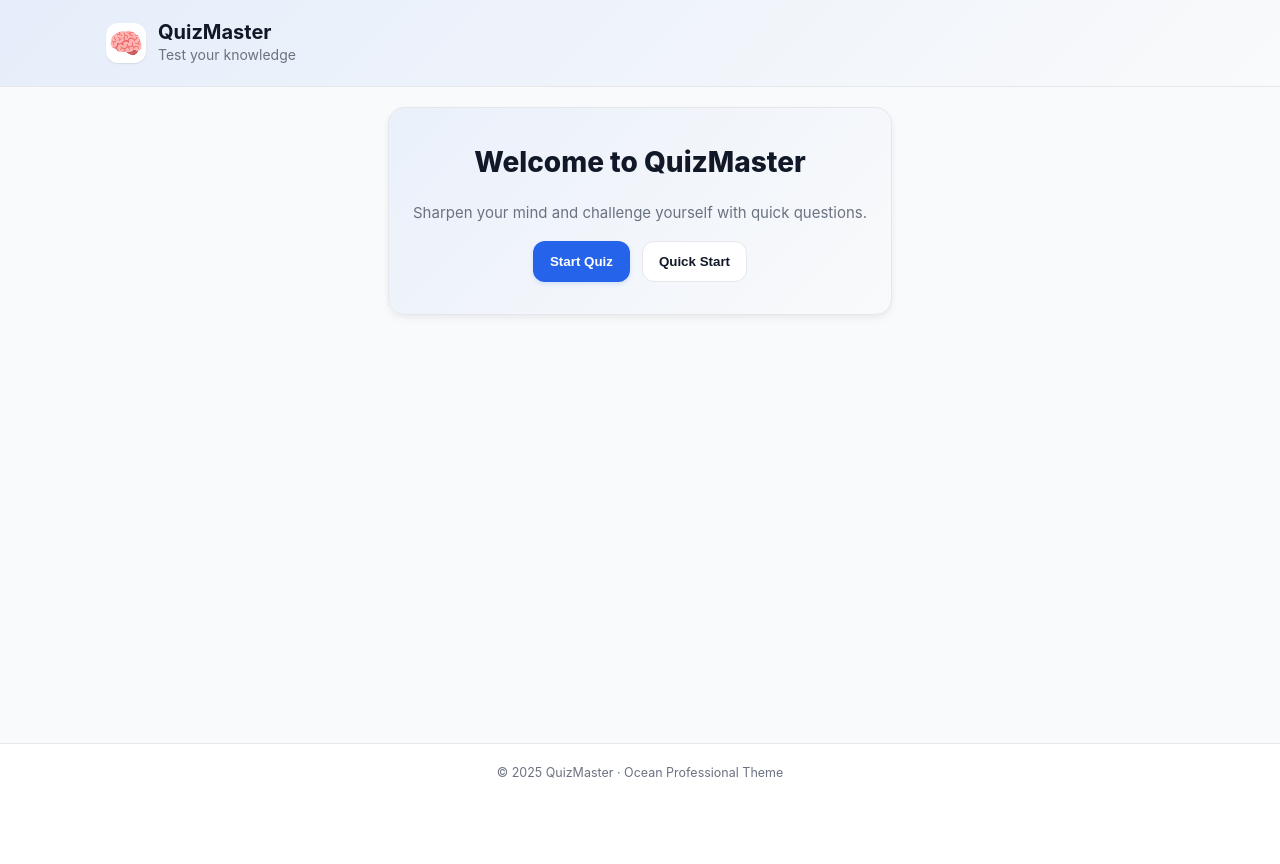
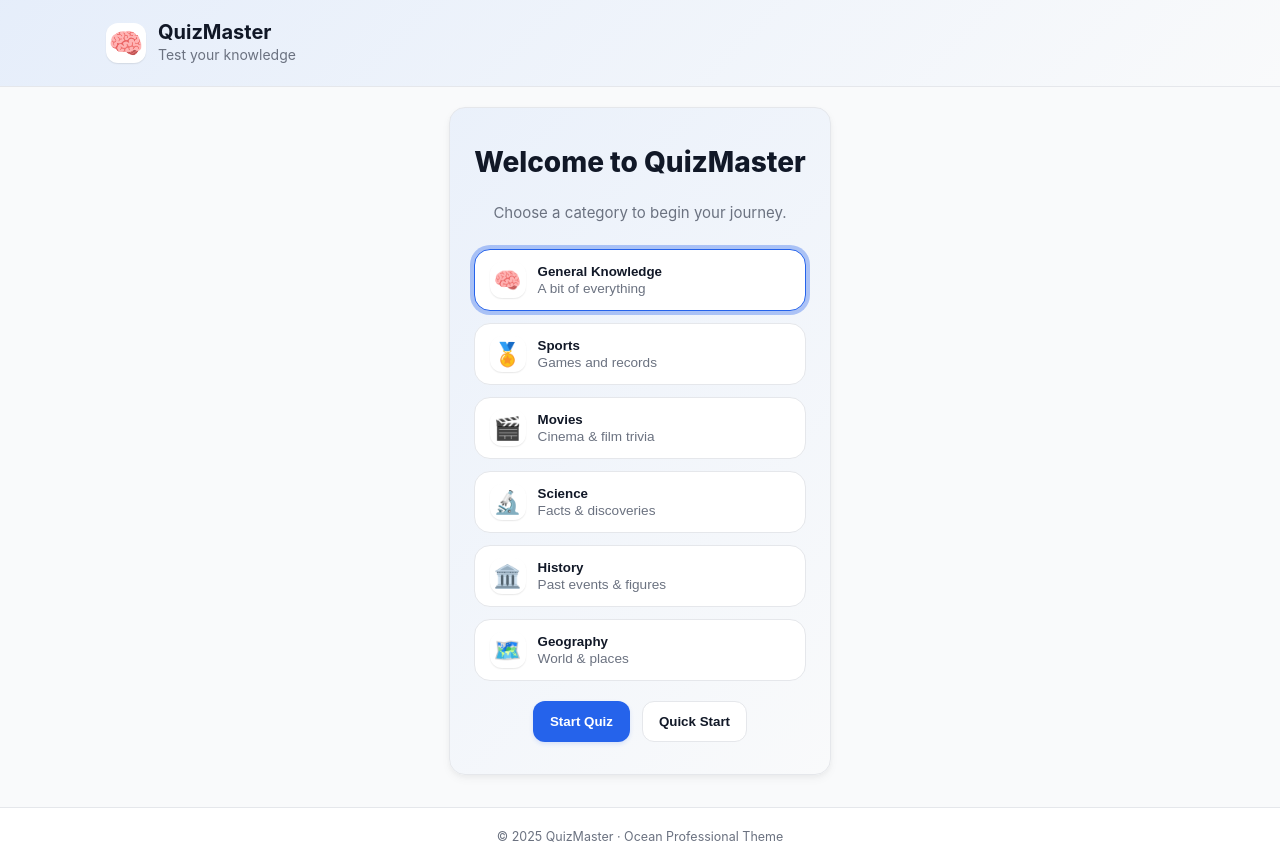
Before and after one commit to kavia-common/quizmaster-web-220267-220276, a Vue app in the folder quiz_game_frontend/: page / in a window 1280 px wide. Before the commit the page ends 800 px from the top, so only its background shows below. Built offline with nearby package versions, Linux system fonts and the light colour scheme; the HTML template or start-up script is replaced by a standard one.

Commit message:
Checkpoint 3 - cga35d4905

```diff
--- a/quiz_game_frontend/src/stores/quiz.ts
+++ b/quiz_game_frontend/src/stores/quiz.ts
@@ -8,14 +8,51 @@ export type QuizQuestion = {
   answerIndex: number
 }
 
-const fallbackQuestions: QuizQuestion[] = [
-  { id: 1, question: 'What is the capital of France?', options: ['Madrid', 'Paris', 'Berlin', 'Rome'], answerIndex: 1 },
-  { id: 2, question: 'Which planet is known as the Red Planet?', options: ['Venus', 'Saturn', 'Mars', 'Jupiter'], answerIndex: 2 },
-  { id: 3, question: 'What is 9 + 10?', options: ['18', '19', '20'], answerIndex: 1 },
-  { id: 4, question: 'Which language runs in a web browser?', options: ['Java', 'C', 'Python', 'JavaScript'], answerIndex: 3 },
-  { id: 5, question: 'Who painted the Mona Lisa?', options: ['Picasso', 'Da Vinci', 'Van Gogh'], answerIndex: 1 },
-  { id: 6, question: 'HTTP stands for?', options: ['HyperText Transfer Protocol', 'High Transfer Text Protocol', 'Hyperlink Transmission Process'], answerIndex: 0 },
-]
+export type CategoryKey = 'gk' | 'sports' | 'movies' | 'science' | 'history' | 'geography'
+
+// Simple sample fallback pools per category to keep UX coherent when no backend is configured
+const fallbackPools: Record<CategoryKey, QuizQuestion[]> = {
+  gk: [
+    { id: 'gk-1', question: 'What is the capital of France?', options: ['Madrid', 'Paris', 'Berlin', 'Rome'], answerIndex: 1 },
+    { id: 'gk-2', question: 'What is 9 + 10?', options: ['18', '19', '20'], answerIndex: 1 },
+    { id: 'gk-3', question: 'Which language runs in a web browser?', options: ['Java', 'C', 'Python', 'JavaScript'], answerIndex: 3 },
+  ],
+  sports: [
+    { id: 'sp-1', question: 'How many players in a football (soccer) team on the field?', options: ['9', '10', '11', '12'], answerIndex: 2 },
+    { id: 'sp-2', question: 'In tennis, what is 0 points called?', options: ['Null', 'Love', 'Zero', 'Nil'], answerIndex: 1 },
+    { id: 'sp-3', question: 'Which country hosts the Tour de France?', options: ['Italy', 'France', 'Spain', 'Belgium'], answerIndex: 1 },
+  ],
+  movies: [
+    { id: 'mv-1', question: 'Who directed Inception?', options: ['Steven Spielberg', 'Christopher Nolan', 'James Cameron', 'Ridley Scott'], answerIndex: 1 },
+    { id: 'mv-2', question: 'The Hobbit is set in which world?', options: ['Narnia', 'Earthsea', 'Middle-earth', 'Westeros'], answerIndex: 2 },
+    { id: 'mv-3', question: 'Which film features a DeLorean time machine?', options: ['Back to the Future', 'Terminator', 'Looper', 'Primer'], answerIndex: 0 },
+  ],
+  science: [
+    { id: 'sc-1', question: 'Which planet is known as the Red Planet?', options: ['Venus', 'Saturn', 'Mars', 'Jupiter'], answerIndex: 2 },
+    { id: 'sc-2', question: 'H2O is the chemical formula for?', options: ['Hydrogen', 'Oxygen', 'Water', 'Helium'], answerIndex: 2 },
+    { id: 'sc-3', question: 'Speed of light is approximately?', options: ['3x10^8 m/s', '3x10^6 m/s', '30000 km/s', '3x10^10 m/s'], answerIndex: 0 },
+  ],
+  history: [
+    { id: 'hs-1', question: 'Who painted the Mona Lisa?', options: ['Picasso', 'Da Vinci', 'Van Gogh'], answerIndex: 1 },
+    { id: 'hs-2', question: 'The pyramids are located in which country?', options: ['Peru', 'Egypt', 'Mexico', 'China'], answerIndex: 1 },
+    { id: 'hs-3', question: 'World War II ended in which year?', options: ['1943', '1944', '1945', '1946'], answerIndex: 2 },
+  ],
+  geography: [
+    { id: 'ge-1', question: 'Which is the largest ocean?', options: ['Atlantic', 'Indian', 'Pacific', 'Arctic'], answerIndex: 2 },
+    { id: 'ge-2', question: 'Mount Everest is in which mountain range?', options: ['Andes', 'Himalayas', 'Alps', 'Rockies'], answerIndex: 1 },
+    { id: 'ge-3', question: 'The Nile river flows into which sea?', options: ['Black Sea', 'Red Sea', 'Mediterranean Sea', 'Arabian Sea'], answerIndex: 2 },
+  ],
+}
+
+// Map UI categories to backend parameter values
+const categoryParamMap: Record<CategoryKey, string> = {
+  gk: 'general',
+  sports: 'sports',
+  movies: 'movies',
+  science: 'science',
+  history: 'history',
+  geography: 'geography',
+}
 
 // PUBLIC_INTERFACE
 export const useQuizStore = defineStore('quiz', () => {
@@ -29,6 +66,9 @@ export const useQuizStore = defineStore('quiz', () => {
   const hasSubmitted = ref(false)
   const loading = ref(false)
   const error = ref<string | null>(null)
+
+  // Category state
+  const selectedCategory = ref<CategoryKey>('gk')
 
   const total = computed(() => questions.value.length)
   const current = computed(() => questions.value[currentIndex.value] || null)
@@ -50,15 +90,33 @@ export const useQuizStore = defineStore('quiz', () => {
   }
 
   // PUBLIC_INTERFACE
+  function setCategory(cat: CategoryKey) {
+    selectedCategory.value = cat
+  }
+
+  function buildQuestionsUrl(): string {
+    const apiBase =
+      (import.meta.env.VITE_API_BASE as string) ||
+      (import.meta.env.VITE_BACKEND_URL as string) ||
+      ''
+    if (!apiBase) return ''
+    const base = apiBase.replace(/\/+$/, '')
+    const param = categoryParamMap[selectedCategory.value] ?? selectedCategory.value
+    // Add category as query param if supported by backend
+    const url = new URL(`${base}/api/questions`)
+    url.searchParams.set('category', param)
+    return url.toString()
+  }
+
+  // PUBLIC_INTERFACE
   async function loadQuestions(): Promise<void> {
     loading.value = true
     error.value = null
     try {
-      const apiBase = (import.meta.env.VITE_API_BASE as string) || (import.meta.env.VITE_BACKEND_URL as string) || ''
-      const url = apiBase ? `${apiBase.replace(/\/+$/, '')}/api/questions` : ''
+      const url = buildQuestionsUrl()
       if (!url) {
-        // No backend configured; use fallback
-        questions.value = fallbackQuestions
+        // No backend configured; use fallback by category
+        questions.value = fallbackPools[selectedCategory.value] ?? fallbackPools.gk
         return
       }
 
@@ -73,7 +131,7 @@ export const useQuizStore = defineStore('quiz', () => {
 
       // Expect format: [{id, question, options, answerIndex}]
       if (!Array.isArray(data) || !data.length) {
-        questions.value = fallbackQuestions
+        questions.value = fallbackPools[selectedCategory.value] ?? fallbackPools.gk
         return
       }
       // Simple validation/coercion
@@ -96,12 +154,15 @@ export const useQuizStore = defineStore('quiz', () => {
         })
 
       if (!questions.value.length) {
-        questions.value = fallbackQuestions
+        questions.value = fallbackPools[selectedCategory.value] ?? fallbackPools.gk
       }
     } catch (e: unknown) {
-      const msg = (e && typeof e === 'object' && 'message' in e) ? String((e as { message?: string }).message) : 'Failed to load questions'
+      const msg =
+        e && typeof e === 'object' && 'message' in e
+          ? String((e as { message?: string }).message)
+          : 'Failed to load questions'
       error.value = msg
-      questions.value = fallbackQuestions
+      questions.value = fallbackPools[selectedCategory.value] ?? fallbackPools.gk
     } finally {
       loading.value = false
     }
@@ -138,10 +199,26 @@ export const useQuizStore = defineStore('quiz', () => {
 
   return {
     // state
-    questions, currentIndex, score, selectedIndex, hasSubmitted, loading, error,
+    questions,
+    currentIndex,
+    score,
+    selectedIndex,
+    hasSubmitted,
+    loading,
+    error,
+    selectedCategory,
     // derived
-    total, current, progress, isLast,
+    total,
+    current,
+    progress,
+    isLast,
     // actions
-    resetAll, loadQuestions, selectOption, submitAnswer, nextQuestion, resetRuntime,
+    resetAll,
+    loadQuestions,
+    selectOption,
+    submitAnswer,
+    nextQuestion,
+    resetRuntime,
+    setCategory,
   }
 })
--- a/quiz_game_frontend/src/views/QuizView.vue
+++ b/quiz_game_frontend/src/views/QuizView.vue
@@ -59,6 +59,14 @@ onBeforeUnmount(() => {
       :current="quiz.currentIndex"
       :total="quiz.total"
       :score="quiz.score"
+      :category-label="{
+        gk: 'General Knowledge',
+        sports: 'Sports',
+        movies: 'Movies',
+        science: 'Science',
+        history: 'History',
+        geography: 'Geography'
+      }[quiz.selectedCategory]"
     />
 
     <div v-if="quiz.loading" class="card loading">
--- a/quiz_game_frontend/src/views/StartView.vue
+++ b/quiz_game_frontend/src/views/StartView.vue
@@ -1,17 +1,27 @@
 <script setup lang="ts">
 import { useRouter } from 'vue-router'
-import { useQuizStore } from '@/stores/quiz'
-import { onMounted, ref } from 'vue'
+import { useQuizStore, type CategoryKey } from '@/stores/quiz'
+import { ref } from 'vue'
 
 const router = useRouter()
 const quiz = useQuizStore()
 const busy = ref(false)
 const loadError = ref<string | null>(null)
+const categories: { key: CategoryKey; label: string; emoji: string; hint: string }[] = [
+  { key: 'gk', label: 'General Knowledge', emoji: '🧠', hint: 'A bit of everything' },
+  { key: 'sports', label: 'Sports', emoji: '🏅', hint: 'Games and records' },
+  { key: 'movies', label: 'Movies', emoji: '🎬', hint: 'Cinema & film trivia' },
+  { key: 'science', label: 'Science', emoji: '🔬', hint: 'Facts & discoveries' },
+  { key: 'history', label: 'History', emoji: '🏛️', hint: 'Past events & figures' },
+  { key: 'geography', label: 'Geography', emoji: '🗺️', hint: 'World & places' },
+]
+const picked = ref<CategoryKey>(quiz.selectedCategory ?? 'gk')
 
 async function start() {
   busy.value = true
   loadError.value = null
   quiz.resetAll()
+  quiz.setCategory(picked.value)
   await quiz.loadQuestions()
   busy.value = false
   if (quiz.questions.length) {
@@ -20,22 +30,41 @@ async function start() {
     loadError.value = 'No questions available.'
   }
 }
-
-onMounted(() => {
-  // Pre-warm question loading for faster start, but we still reset on explicit start
-})
 </script>
 
 <template>
   <section class="hero card">
     <div class="hero-inner">
       <h2 class="hero-title">Welcome to QuizMaster</h2>
-      <p class="hero-sub">Sharpen your mind and challenge yourself with quick questions.</p>
+      <p class="hero-sub">Choose a category to begin your journey.</p>
+
+      <div class="grid">
+        <button
+          v-for="c in categories"
+          :key="c.key"
+          class="category"
+          :class="{ active: picked === c.key }"
+          @click="picked = c.key"
+          :aria-pressed="picked === c.key"
+        >
+          <div class="cat-emoji" aria-hidden="true">{{ c.emoji }}</div>
+          <div class="cat-info">
+            <div class="cat-label">{{ c.label }}</div>
+            <div class="cat-hint">{{ c.hint }}</div>
+          </div>
+        </button>
+      </div>
+
       <div class="hero-actions">
         <button class="btn btn-primary" @click="start" :disabled="busy">
           {{ busy ? 'Preparing…' : 'Start Quiz' }}
         </button>
-        <button class="btn btn-secondary" @click="router.push({ name: 'quiz' })" :disabled="busy" title="Quick start (uses previous questions if loaded)">
+        <button
+          class="btn btn-secondary"
+          @click="router.push({ name: 'quiz' })"
+          :disabled="busy"
+          title="Quick start (uses previous questions if loaded)"
+        >
           Quick Start
         </button>
       </div>
@@ -54,7 +83,7 @@ onMounted(() => {
   display: grid;
   gap: 1rem;
   text-align: center;
-  max-width: 720px;
+  max-width: 880px;
   margin: 0 auto;
 }
 .hero-title {
@@ -65,6 +94,54 @@ onMounted(() => {
 .hero-sub {
   color: var(--muted);
 }
+
+.grid {
+  display: grid;
+  grid-template-columns: repeat(auto-fit, minmax(220px, 1fr));
+  gap: .75rem;
+  margin: .5rem 0 0.25rem;
+}
+.category {
+  display: flex;
+  align-items: center;
+  gap: .75rem;
+  background: var(--surface);
+  border: 1px solid #e5e7eb;
+  border-radius: 1rem;
+  padding: .75rem .9rem;
+  text-align: left;
+  cursor: pointer;
+  transition: all .2s ease;
+}
+.category:hover { background: #f9fafb; }
+.category.active {
+  border-color: var(--primary);
+  box-shadow: 0 0 0 4px var(--ring);
+}
+.cat-emoji {
+  font-size: 1.4rem;
+  width: 2.25rem;
+  height: 2.25rem;
+  display: inline-flex;
+  align-items: center;
+  justify-content: center;
+  background: #fff;
+  border-radius: .75rem;
+  box-shadow: 0 1px 2px rgba(0,0,0,0.06), 0 1px 1px rgba(0,0,0,0.04);
+}
+.cat-info {
+  display: grid;
+  gap: .125rem;
+}
+.cat-label {
+  font-weight: 700;
+  color: var(--text);
+}
+.cat-hint {
+  color: var(--muted);
+  font-size: .85rem;
+}
+
 .hero-actions {
   display: flex;
   gap: .75rem;
```
Also changed, not shown: quiz_game_frontend/src/components/QuizHeader.vue (+19 -0 lines).
